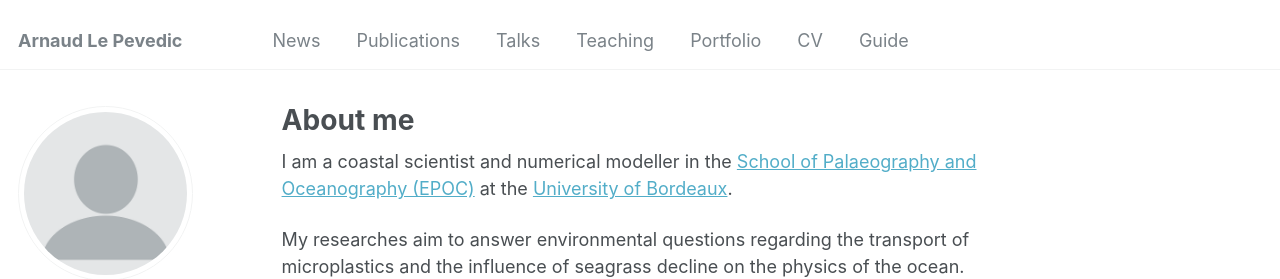
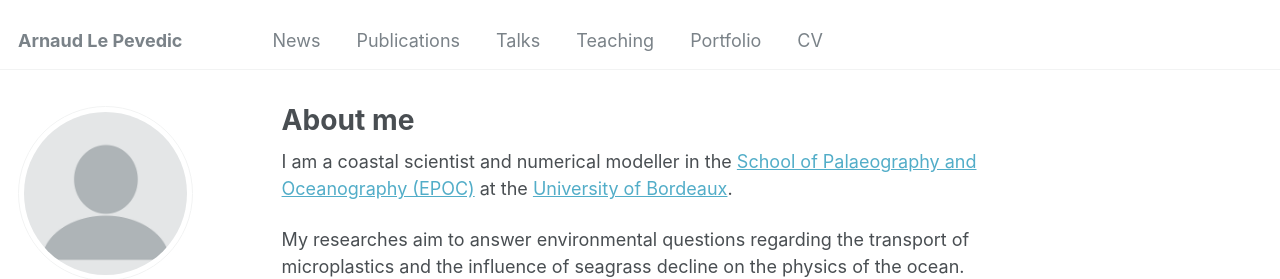
Before and after one commit to ArnaudLePevedic/ArnaudLePevedic.github.io, a Jekyll site: the page built from _pages/about.md, in a window 1280 px wide. Shown: the top 279 px of the page. Built offline with Jekyll 4.4.1, drawn with Linux system fonts in a browser that asks for light colours; some web fonts are replaced.

Commit message:
editing navigation tab 4

```diff
--- a/_data/navigation.yml
+++ b/_data/navigation.yml
@@ -23,6 +23,3 @@ main:
 
   - title: "CV"
     url: /cv/
-
-  - title: "Guide"
-    url:
```
